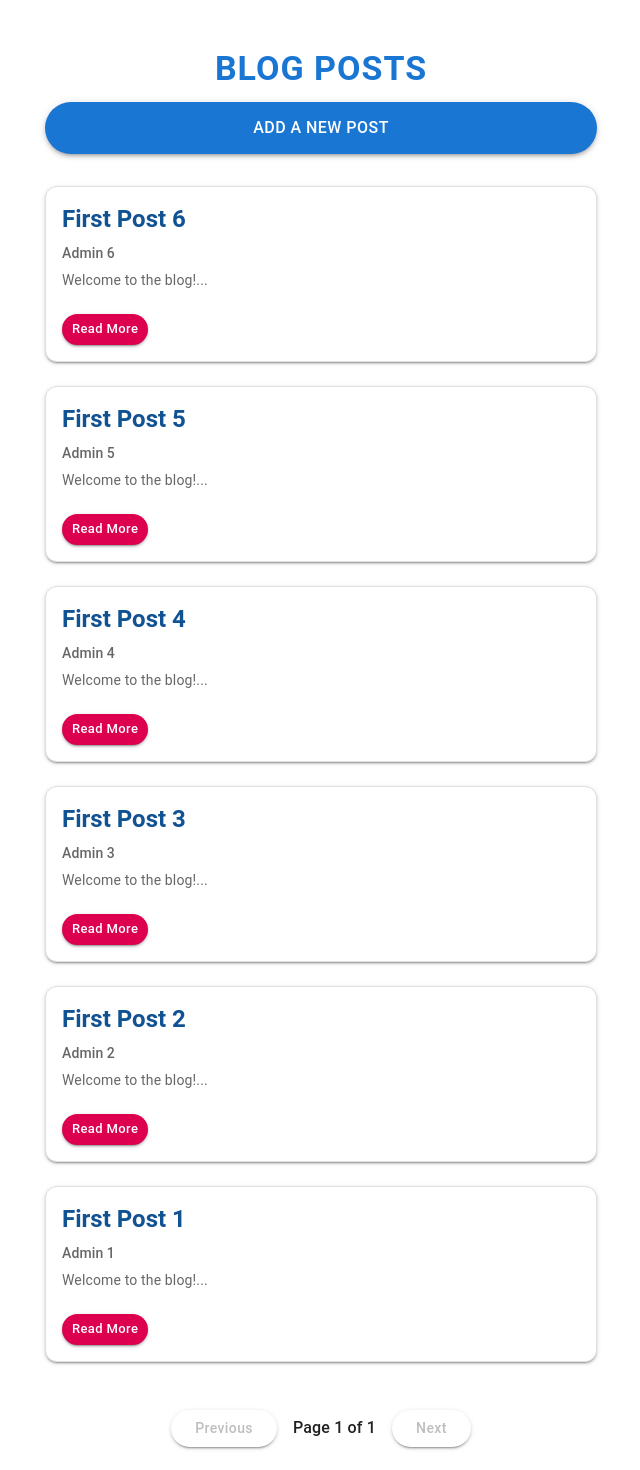
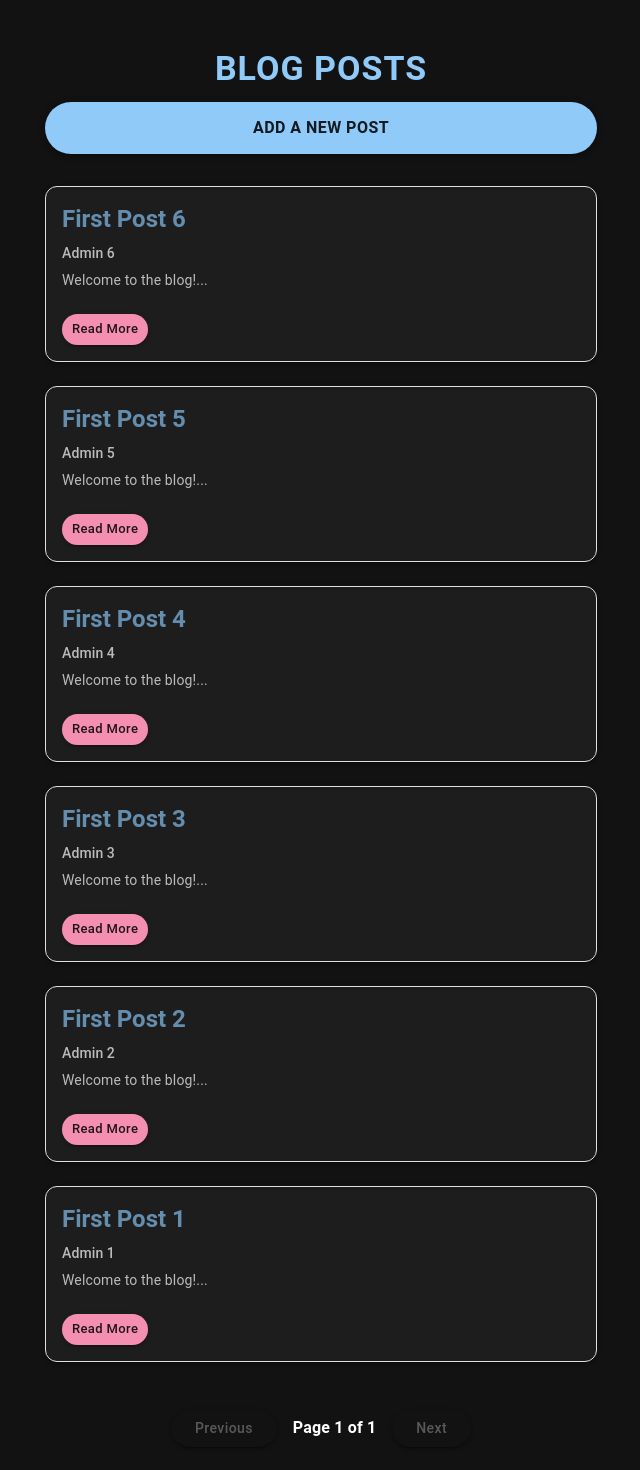
Before and after one commit to joelstephen97/blog-dashboard, a Next.js app: page / in a window 1280 px wide. Shown: the top 1470 px of the page, without its empty margins (319-959 px from the left). Built offline with nearby package versions, Linux system fonts and the light colour scheme.

Commit message:
fix bug with pagination, and make it dark mode

```diff
--- a/data/posts.ts
+++ b/data/posts.ts
@@ -15,8 +15,9 @@ export interface BlogPost {
   ];
 
   export const getPosts = (page: number, limit: number) => {
+    const sortedPosts = [...posts].sort((a, b) => b.id - a.id);
     const startIndex = (page - 1) * limit;
-    const paginatedPosts = posts.slice(startIndex, startIndex + limit);
+    const paginatedPosts = sortedPosts.slice(startIndex, startIndex + limit);
     return { posts: paginatedPosts, total: posts.length, page, limit };
   };
 
--- a/pages/_app.tsx
+++ b/pages/_app.tsx
@@ -4,13 +4,35 @@ import { store } from '../store/store'
 import { ThemeProvider, createTheme } from '@mui/material/styles'
 import CssBaseline from '@mui/material/CssBaseline'
 
-const theme = createTheme({
+const darkTheme = createTheme({
   palette: {
+    mode: 'dark',
     primary: {
-      main: '#1976d2',
+      main: '#90caf9',
     },
     secondary: {
-      main: '#dc004e',
+      main: '#f48fb1',
+    },
+    background: {
+      default: '#121212',
+      paper: '#1d1d1d'
+    }
+  },
+  typography: {
+    fontFamily: '"Roboto", "Helvetica", "Arial", sans-serif',
+  },
+  components: {
+    MuiCard: {
+      styleOverrides: {
+        root: {
+          borderRadius: '12px',
+          boxShadow: '0px 4px 20px rgba(0,0,0,0.5)',
+          transition: 'transform 0.3s ease-in-out',
+          '&:hover': {
+            transform: 'scale(1.02)',
+          },
+        },
+      },
     },
   },
 });
@@ -18,7 +40,7 @@ const theme = createTheme({
 export default function MyApp({ Component, pageProps }: AppProps) {
   return (
     <Provider store={store}>
-      <ThemeProvider theme={theme}>
+      <ThemeProvider theme={darkTheme}>
         <CssBaseline />
         <Component {...pageProps} />
       </ThemeProvider>
--- a/pages/index.tsx
+++ b/pages/index.tsx
@@ -37,6 +37,7 @@ export default function Home() {
           mb: 4,
           borderRadius: '50px',
           textTransform: 'none',
+          fontWeight: 'bold',
           boxShadow: 3,
           py: 1.5,
           fontSize: '1rem'
@@ -68,8 +69,8 @@ export default function Home() {
         >
           Previous
         </Button>
-        <Typography sx={{ fontWeight: 'medium' }}>
-          Page {page} of {totalPages}
+        <Typography sx={{ fontWeight: 'bold' }}>
+          Page {page} of {totalPages > page ? totalPages : page }
         </Typography>
         <Button
           onClick={() => setPage((prev) => Math.min(prev + 1, totalPages))}
```
Also changed, not shown: pages/api/posts/index.ts (line endings or trailing spaces).
